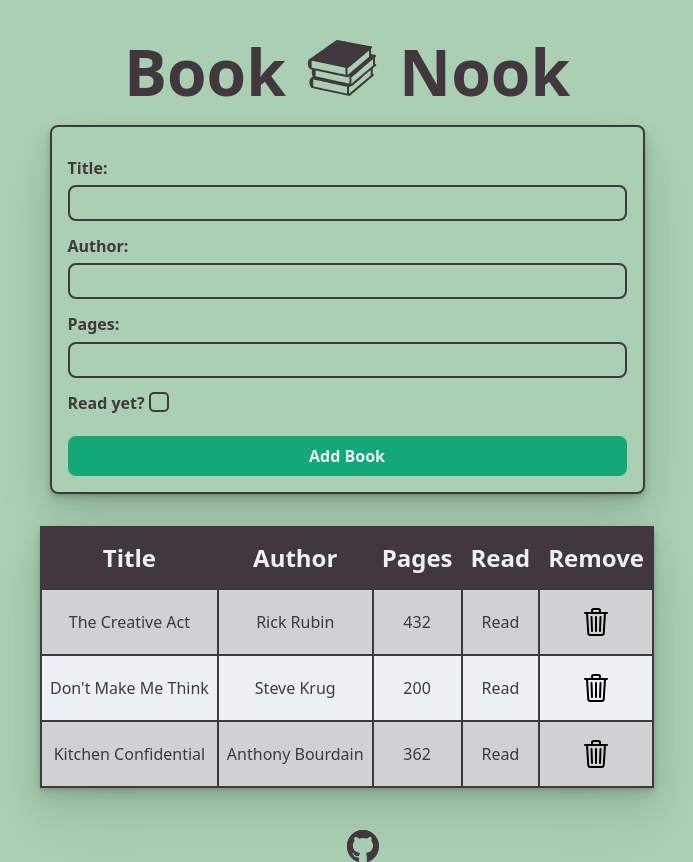
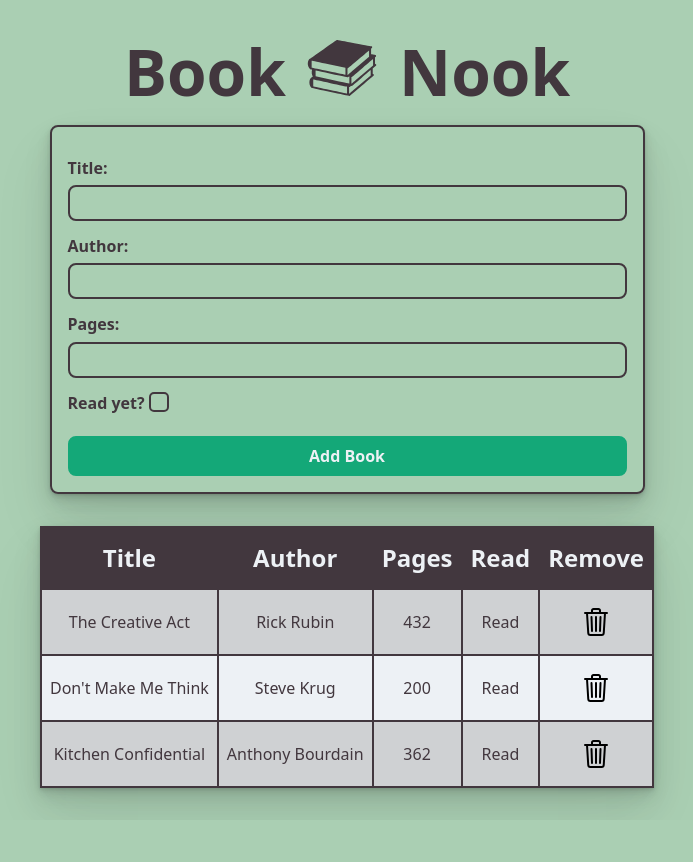
Before and after one commit to scottwright-dev/odin-project-library, a website: page index.html in a window 1280 px wide. Shown: the whole page, without its empty margins (293-986 px from the left). After the commit the page ends 820 px from the top, so only its background shows below. Drawn offline with Linux system fonts and the light colour scheme.

Commit message:
style: remove footer
footer positioning not working as intended, removing for now because I can't be bothered to figure out whats causing it. Time to move onto another project.

```diff
--- a/index.html
+++ b/index.html
@@ -51,11 +51,11 @@
   </div>
 
     <!-- Footer -->
-    <footer class="footer">
+    <!-- <footer class="footer">
       <a href="https://github.com/scottwright-dev" target="_blank">
         <img class="github-icon" src="img/github-icon.svg" alt="">
       </a>
     </footer>
 
 </body>
-</html>
+</html> -->
--- a/style.css
+++ b/style.css
@@ -215,7 +215,7 @@ table {
 
   /* FOOTER */
 
-  .footer {
+  /* .footer {
     position: relative;
     bottom: 0;
     left: 0;
@@ -247,4 +247,4 @@ table {
     100% {
       transform: perspective(400px) rotateY(1turn);
     }
-  }
+  } */
```
